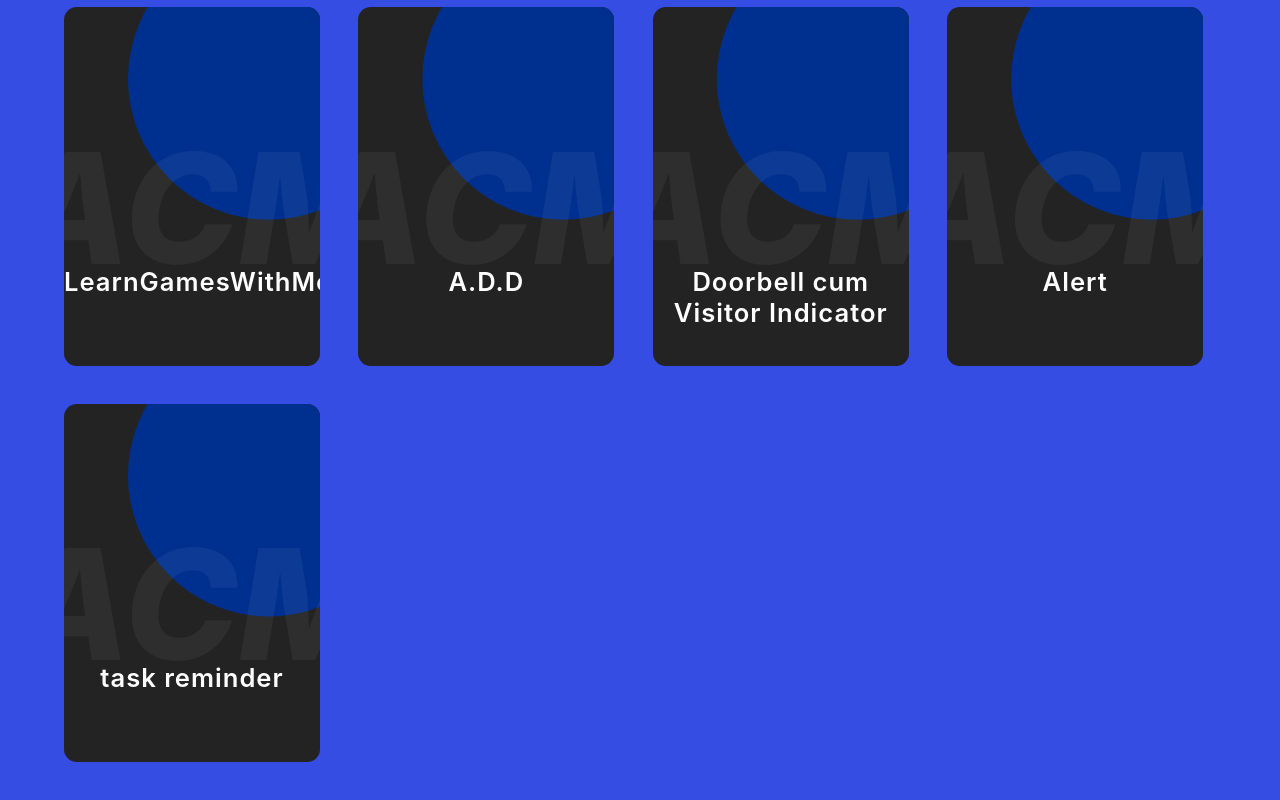
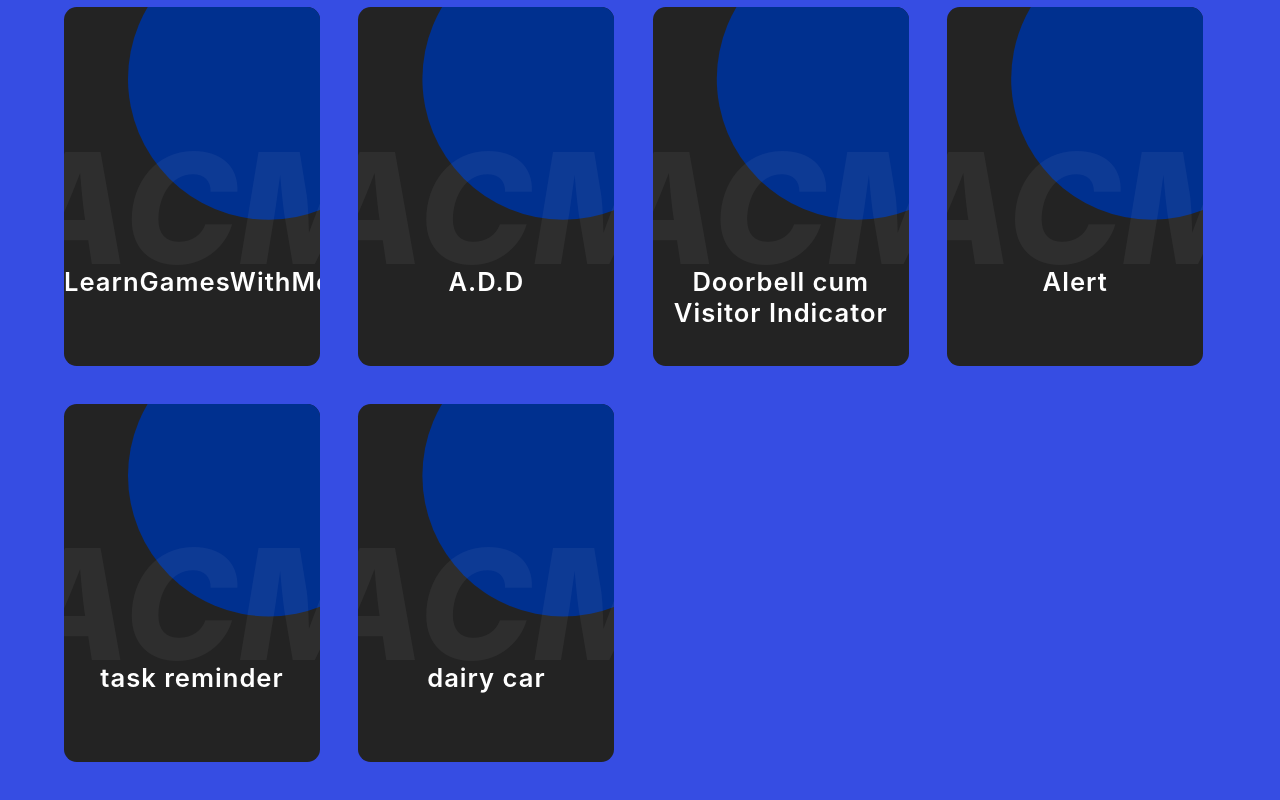
Before and after one commit to ACM-JUIT/Project-Ideas, a React (Create React App) app: page / in a window 1280 px wide. Shown: the part 1944-2744 px from the top of the page. Built offline with nearby package versions, Linux system fonts and the light colour scheme.

Commit message:
added project

```diff
--- a/src/data.js
+++ b/src/data.js
@@ -83,4 +83,8 @@ export const projectsData = [
       projectName: "task reminder",
       techStack: "This app helps you to track your time",
     },
+   {
+      projectName: "dairy car",
+      techStack: "Distribute milk through IOT",
+    },
 ];
```
